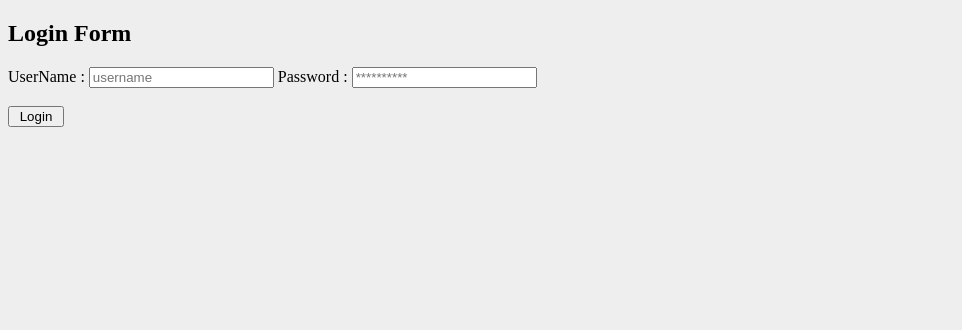
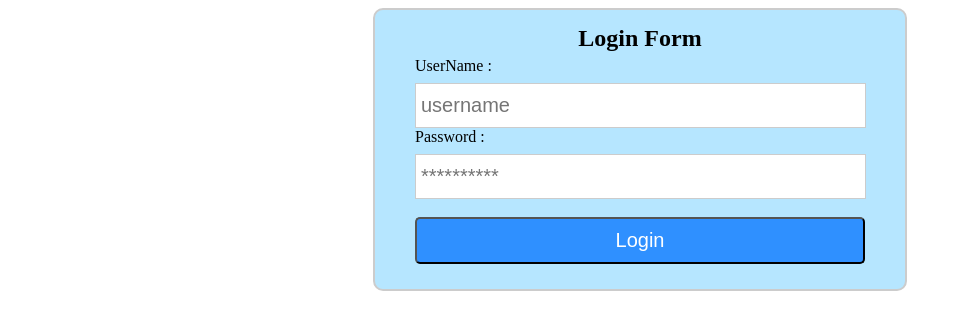
Before and after one commit to tilapia39/IT-202-HW-1, a PHP site: page /login.php in a window 1280 px wide. Shown: the top 330 px of the page, without its empty margins (0-962 px from the left). Run offline with PHP 8.4, Linux system fonts and the light colour scheme.

Commit message:
Update style.css

```diff
--- a/style.css
+++ b/style.css
@@ -1,19 +1,69 @@
-body{
-	background: #eee;
+
+span {
+color:red
 }
-
-#frm{
-	border: solid gray 1px;
-	width: 20%;
-	border-radius: 5px;
-	margin: 100px auto;
-	background: white;
-	padding: 50px;
+h2
+{
+text-align:center;
+border-radius:10px 10px 0 0;
+margin:-10px -40px;
+padding:15px
 }
-
-#btn{
-	color: #fff;
-	background: #337ab7;
-	padding: 5px;
-	margin-Left: 69%;
+hr
+{
+border:0;
+border-bottom:1px solid;
+margin:10px -40px;
+margin-bottom:30px
 }
+#login
+{
+margin: auto;
+width:450px;
+border-radius:10px;
+border:2px solid #ccc;
+padding:10px 40px 25px;
+background-color:#b6e6ff;
+}
+input[type=text],input[type=password]
+{
+width:96.5%;
+padding:10px;
+margin-top:8px;
+border:1px solid #ccc;
+padding-left:5px;
+font-size:20px;
+}
+input[type=submit]
+{
+width:100%;
+background-color:#2f90ff;
+color:#fff;
+border:2px solid #white;
+padding:10px;
+font-size:20px;
+cursor:pointer;
+border-radius:5px;
+}
+#profile
+{
+padding:50px;
+border:1px dashed grey;
+font-size:20px;
+background-color:#DCE6F7
+}
+#logout
+{
+float:right;
+padding:5px;
+border:dashed 1px gray
+}
+a
+{
+text-decoration:none;
+color:#6495ed
+}
+i
+{
+color:#6495ed
+}
```
